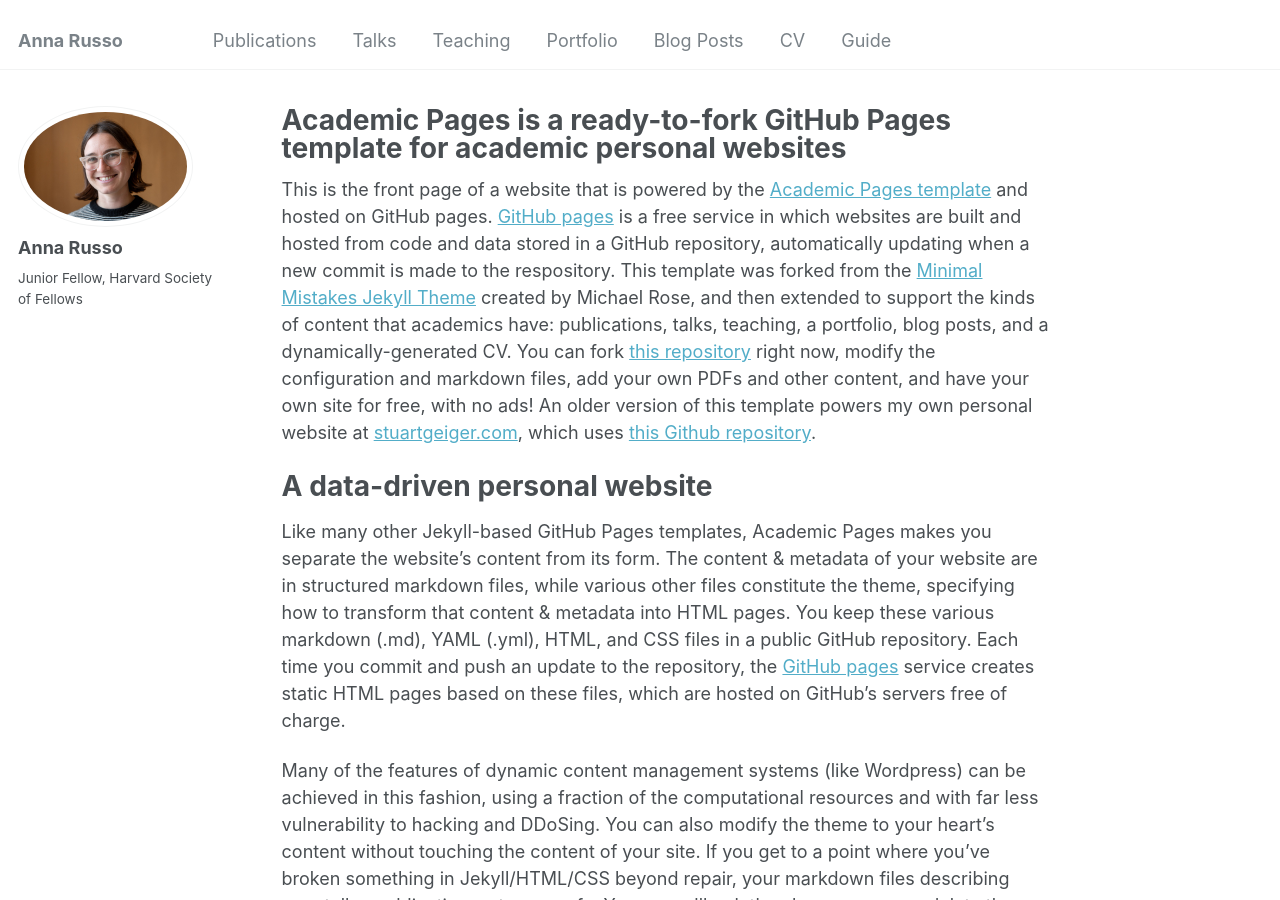
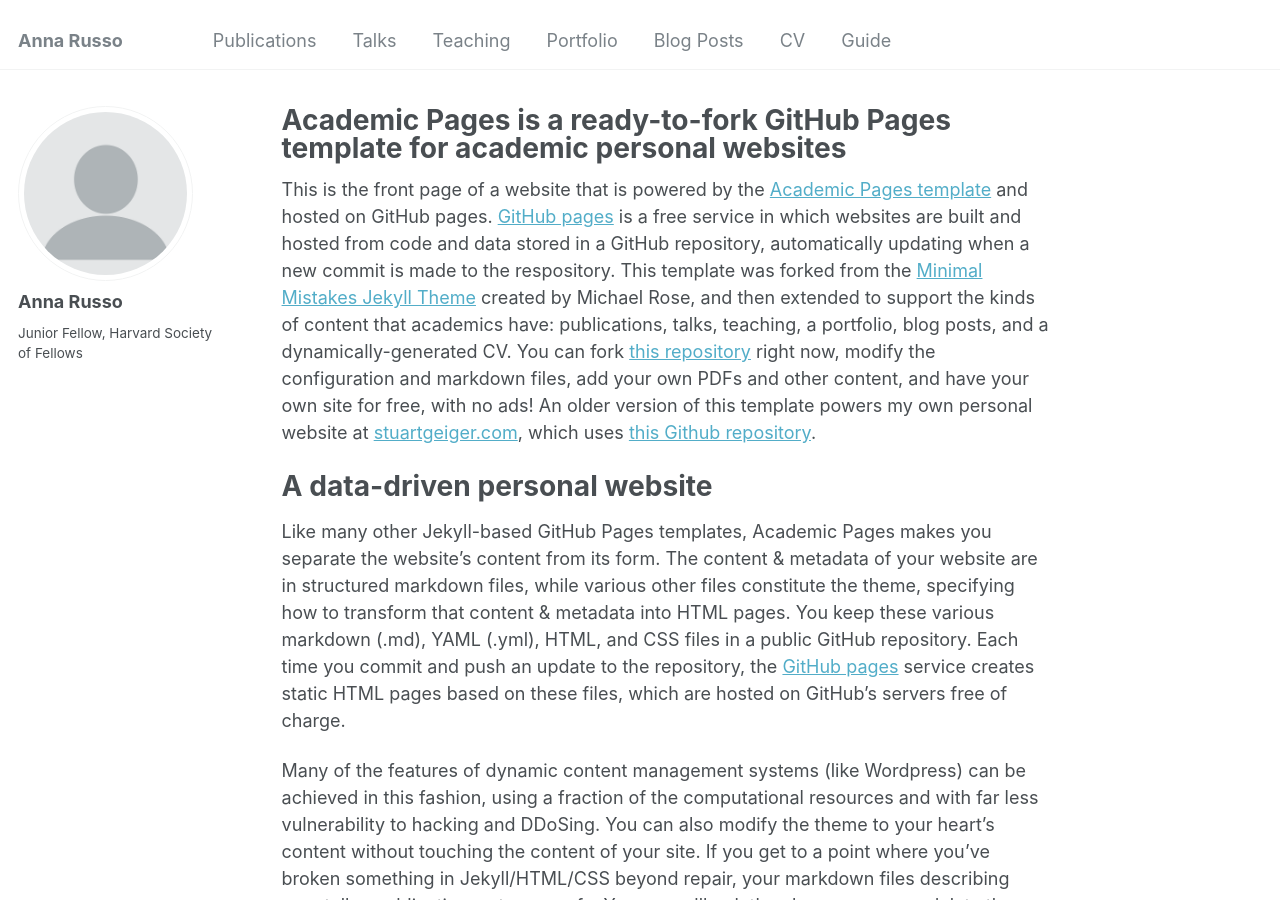
Before and after one commit to annarusso/annarusso.github.io, a Jekyll site: the page built from _pages/about.md, in a window 1280 px wide and 900 px high. Built offline with Jekyll 4.4.1, drawn with Linux system fonts in a browser that asks for light colours.

Commit message:
Update _config.yml

```diff
--- a/_config.yml
+++ b/_config.yml
@@ -21,7 +21,7 @@ repository               : "annarusso/annarusso.github.io"
 #               Additional customization can be done by editing /_includes/author-profile.html
 author:
   # Biographic information
-  avatar           : "Russo-headshot.png"
+  avatar           : "profile.png"
   name             : "Anna Russo"
   pronouns         : # example: "she/her"
   bio              : "Junior Fellow, Harvard Society of Fellows"
```
